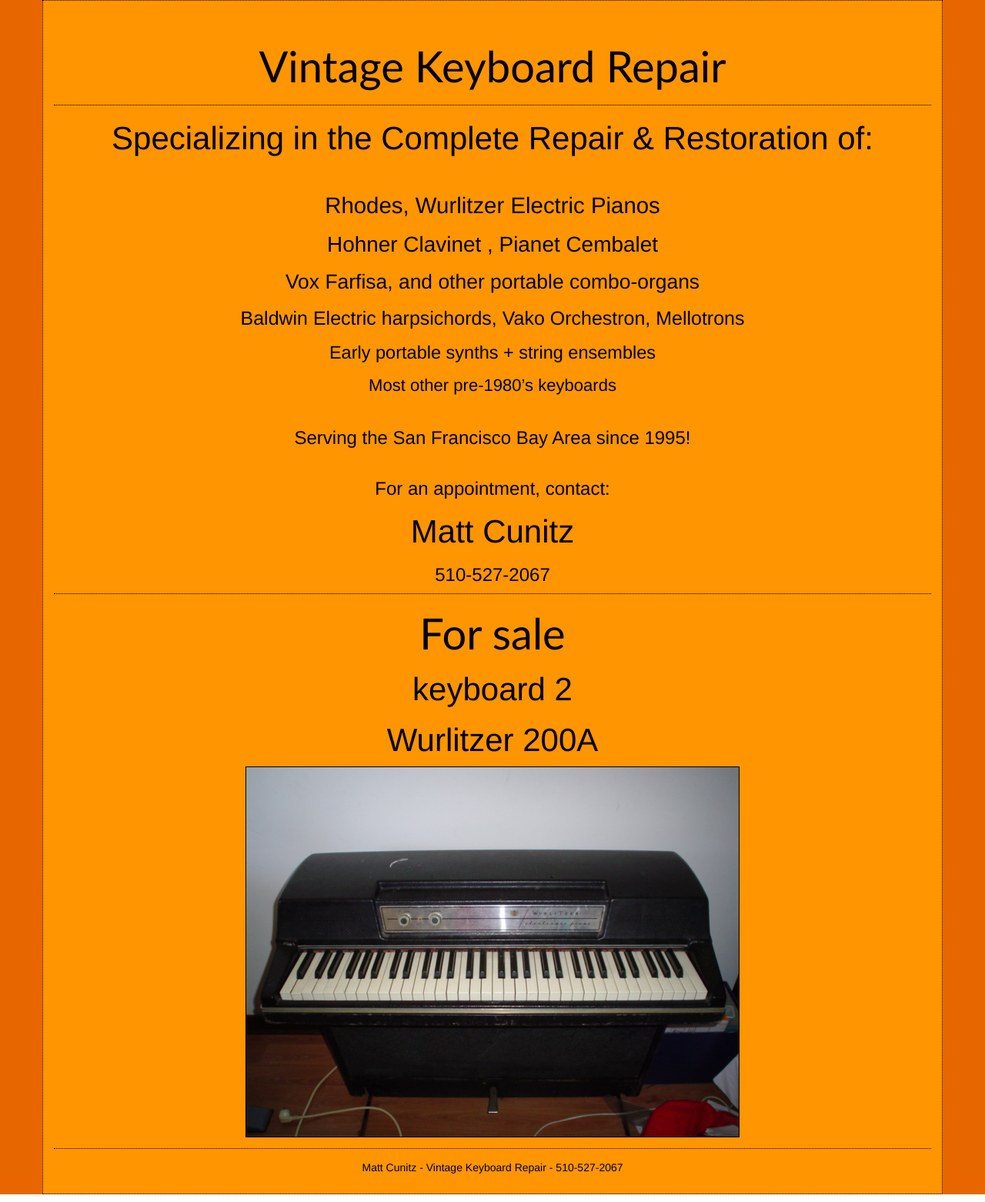
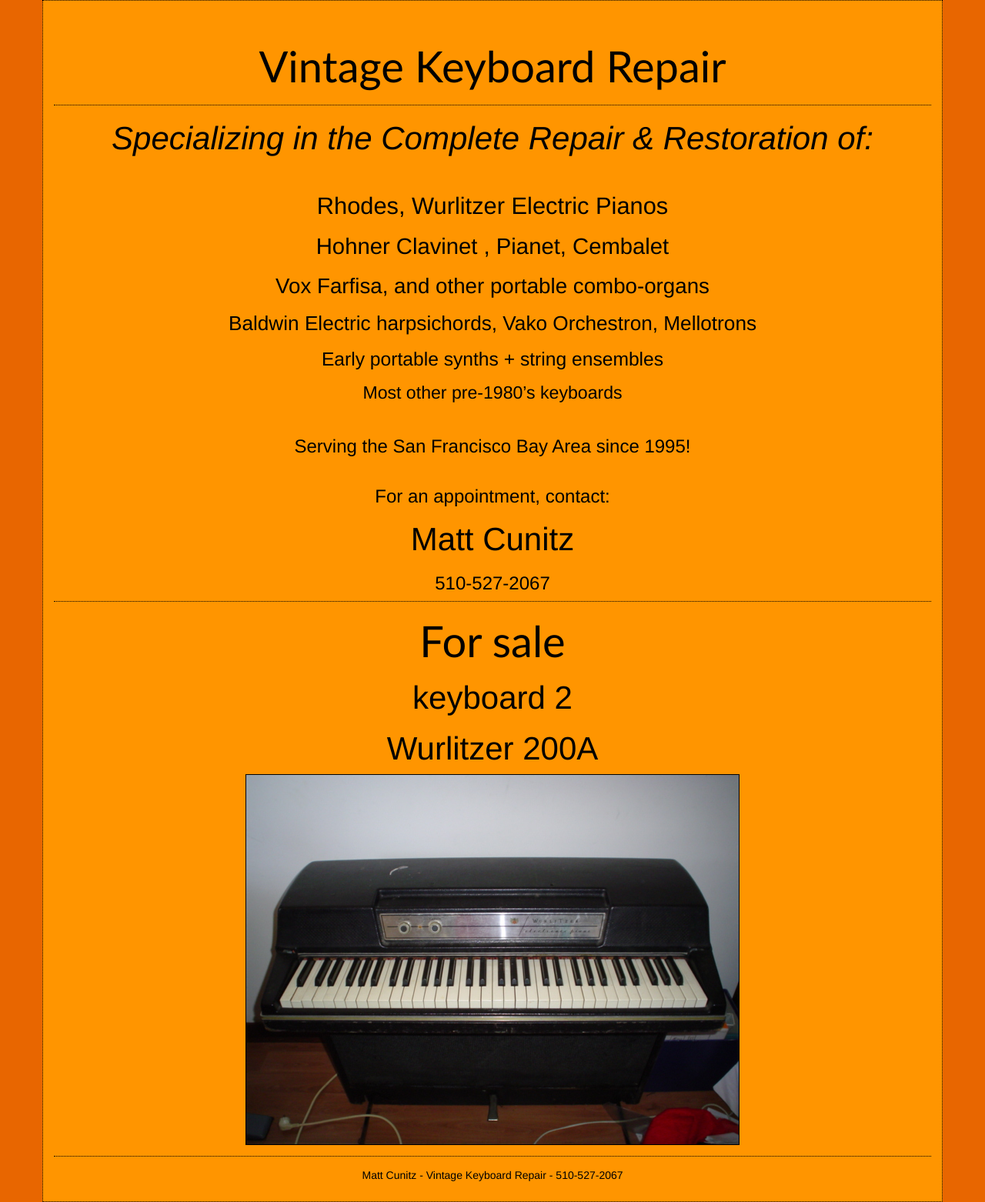
Before and after one commit to fogg4444/vintage_Keyboard_Repair_homeage, a Jekyll site: the page built from index.html, in a window 1280 px wide. Shown: the whole page at 77% size. Built offline with Jekyll 4.4.1, drawn with Linux system fonts in a browser that asks for light colours.

Commit message:
(update) config removes baseurl for vintagekeyboardrepair.com domain. update index and css.

```diff
--- a/_config.yml
+++ b/_config.yml
@@ -10,7 +10,7 @@
 phone-number: 510-527-2067
 description: > # this means to ignore newlines until "baseurl:"
   Vintage Keyboard Repair
-baseurl: "/mattCunitzGithubPages" # the subpath of your site, e.g. /blog
+baseurl: "" # the subpath of your site, e.g. /blog
 # url: "http://localhost:4000" # the base hostname & protocol for your site
 url: "https://fogg4444.github.io" # the base hostname & protocol for your site
 
--- a/css/main.scss
+++ b/css/main.scss
@@ -132,7 +132,11 @@
   padding-top: .8em;
 }
 
-$pyramid-list-size: 210%;
+.second-line {
+  font-style: italic;
+}
+
+$pyramid-list-size: 220%;
 
 .main-list-line-1 {
   font-size: $pyramid-list-size * 1;
--- a/index.html
+++ b/index.html
@@ -9,11 +9,11 @@
         <h1 class="text-center">Vintage Keyboard Repair</h1>
       </div>
 
-      <h2 class="padding-bottom">Specializing in the Complete Repair &amp; Restoration of: </h2>
+      <h2 class="padding-bottom"><span class="second-line">Specializing in the Complete Repair &amp; Restoration of: <span></h2>
 
       <p class="main-list-line-1">Rhodes, Wurlitzer Electric Pianos</p>
 
-      <p class="main-list-line-2">Hohner Clavinet , Pianet Cembalet</p>
+      <p class="main-list-line-2">Hohner Clavinet , Pianet, Cembalet</p>
 
       <p class="main-list-line-3">Vox Farfisa, and other portable combo-organs</p>
 
```
